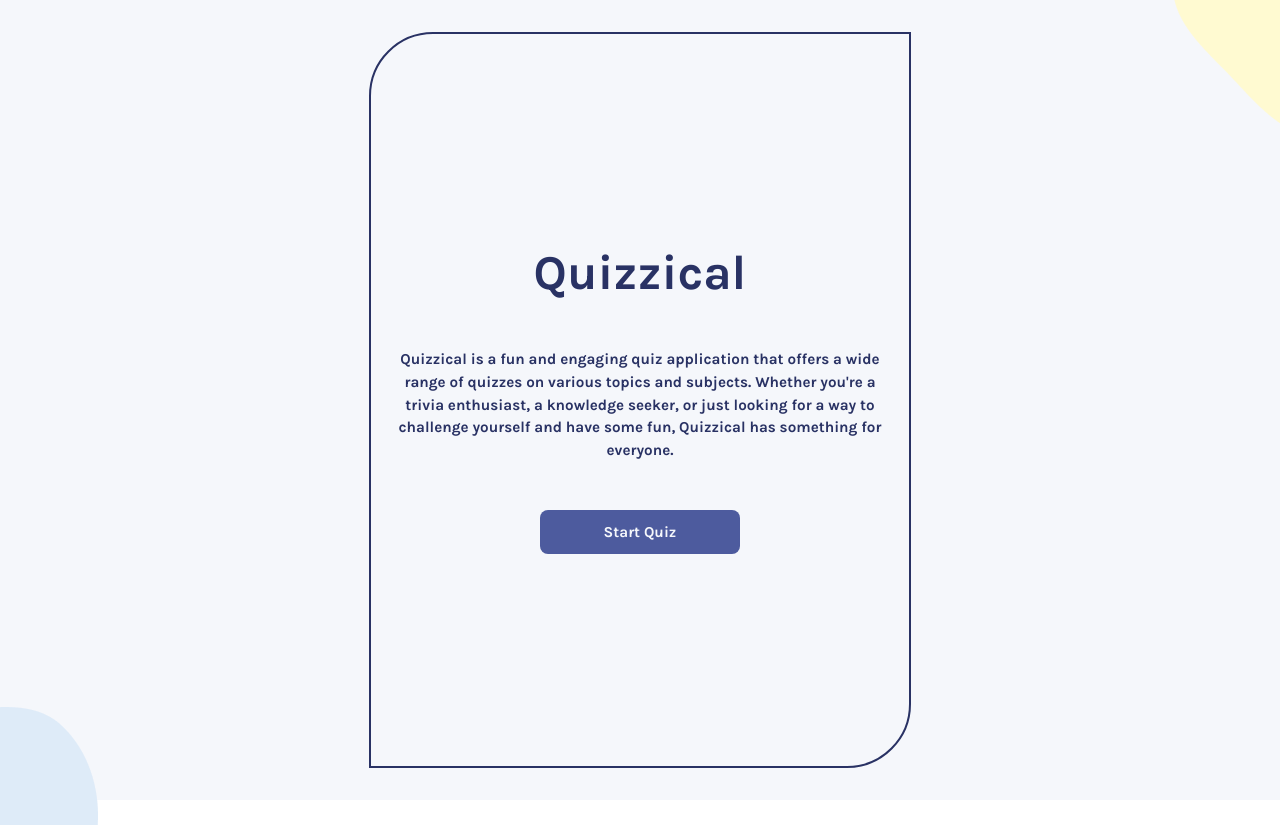
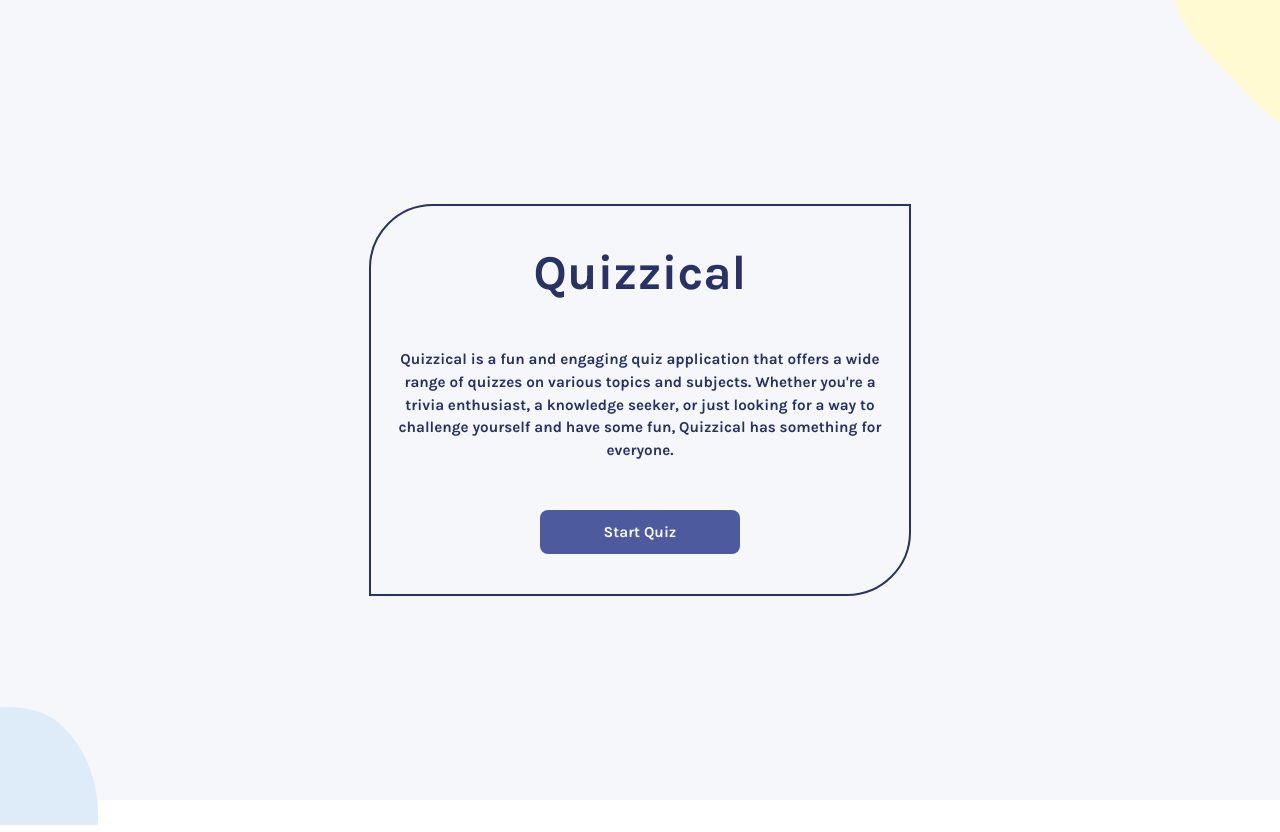
Before and after one commit to Manuel-dev01/Quizzical, a React (Vite) app: page / in a window 1280 px wide. Shown: the top 832 px of the page. Built offline with nearby package versions, Linux system fonts and the light colour scheme.

Commit message:
adjusted media queries

```diff
--- a/src/App.css
+++ b/src/App.css
@@ -24,6 +24,12 @@ body {
   justify-content: center;
   font-size: 0.95rem;
   height: 100vh;
+}
+
+@media  screen and (min-width: 700px) {
+  #root {
+    align-items: center;
+  }
 }
 
 .description {
```
